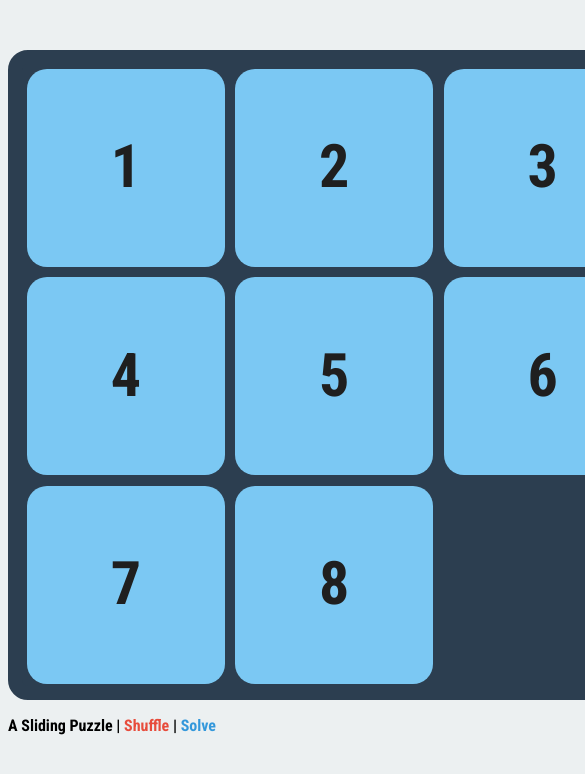
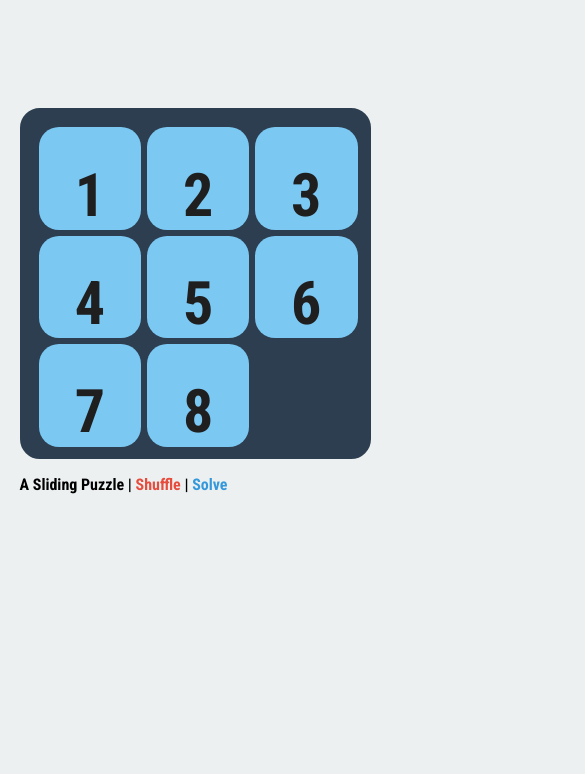
Before and after one commit to danishmughal/sliding-puzzle, a plain HTML site: page index.html in a window 390 px wide. Shown: the top 774 px of the page, 585 px wide, since content can reach past the window. Drawn offline with Linux system fonts and the light colour scheme.

Commit message:
Spacing changes

```diff
--- a/index.html
+++ b/index.html
@@ -7,7 +7,8 @@
 
     <link rel="stylesheet" type="text/css" href="style.css">
 
-    <meta name="viewport" content="initial-scale=1.0, user-scalable=no" />
+    <meta name="viewport" content="target-densitydpi=device-dpi">
+    <meta name="viewport" content="width=device-width, initial-scale=1.0, minimum-scale=1.0, maximum-scale=1.0">
 </head>
 <body>
 
--- a/style.scss
+++ b/style.scss
@@ -5,9 +5,11 @@ body {
 }
 
 .sliding-puzzle-figure {
+    margin: auto;
+    height: 650px;
     width: 650px;
-    height: 650px;
-    margin: auto;
+    padding-bottom: 50vh;
+    padding-top: 10vh;
 
   a {
     cursor: pointer;
@@ -27,9 +29,7 @@ body {
     position: relative;
     margin-left: auto;
     margin-right: auto;
-    margin-top: 50px;
-    // padding: 10px;
-        width: 100%;
+    width: 100%;
     height: 100%;
 
     // padding: 50px;
@@ -78,3 +78,13 @@ body {
 
   }
 }
+
+
+// Responsiveness
+@media only screen and (max-width: 650px) {
+
+  .sliding-puzzle-figure {
+    width: 90vw;
+    height: calc((1)*90vw);;
+  }
+}
```
Also changed, not shown: style.css, 1 other file.
